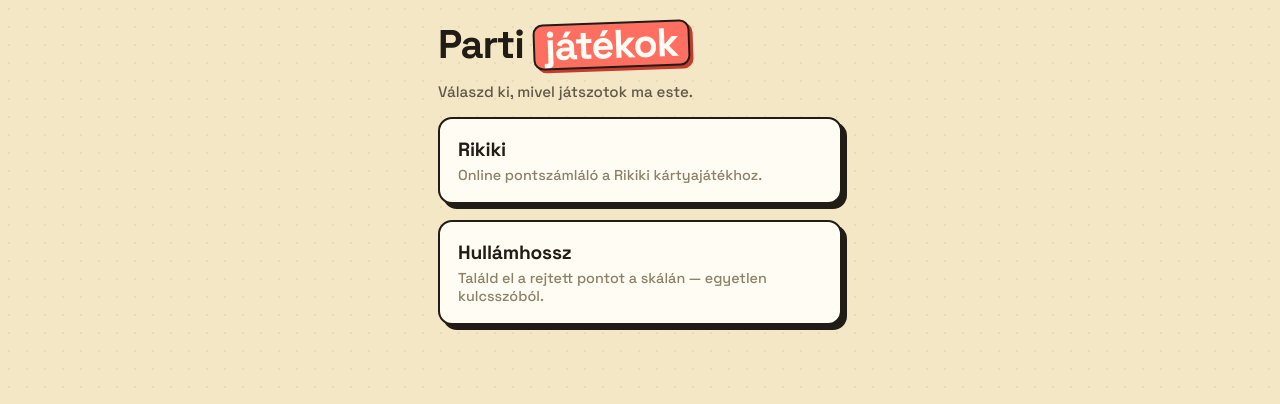
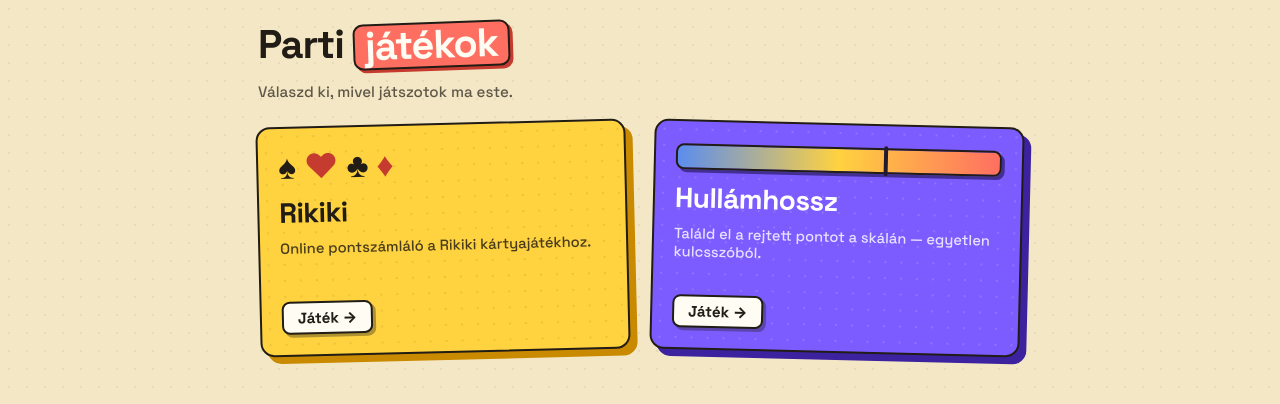
Before and after one commit to csgreg/rikikicounter, a React (Create React App) app: page / in a window 1280 px wide. Shown: the top 404 px of the page. Built offline with nearby package versions, Linux system fonts and the light colour scheme; no server answers.

Commit message:
design update

```diff
--- a/src/index.css
+++ b/src/index.css
@@ -108,36 +108,162 @@ body {
 }
 
 /* ---------- Game picker menu ---------- */
+.menu-page {
+  max-width: 440px;
+}
+@media (min-width: 660px) {
+  .menu-page {
+    max-width: 800px;
+  }
+}
+
+.menu-grid {
+  display: grid;
+  grid-template-columns: 1fr;
+  gap: 20px;
+  margin-top: 6px;
+}
+@media (min-width: 660px) {
+  .menu-grid {
+    grid-template-columns: 1fr 1fr;
+    gap: 24px;
+    align-items: stretch;
+  }
+}
+
 .menu-card {
   display: flex;
-  align-items: center;
-  gap: 16px;
+  flex-direction: column;
+  align-items: stretch;
+  gap: 12px;
+  text-align: left;
   text-decoration: none;
+  min-height: 230px;
+  padding: 22px 20px 20px;
+  border: var(--bw) solid var(--ink);
+  border-radius: var(--radius);
+  position: relative;
+  overflow: hidden;
+  transition: transform 0.12s ease, box-shadow 0.12s ease;
+}
+
+/* decorative pattern overlay */
+.menu-card::after {
+  content: "";
+  position: absolute;
+  inset: 0;
+  background-image: radial-gradient(
+    rgba(33, 28, 21, 0.09) 1.5px,
+    transparent 1.5px
+  );
+  background-size: 16px 16px;
+  pointer-events: none;
+}
+
+.menu-card--rikiki {
+  background: var(--yellow);
   color: var(--ink);
-  transition: transform 0.08s ease, box-shadow 0.08s ease;
+  box-shadow: 7px 7px 0 var(--yellow-dk);
+  transform: rotate(-1.4deg);
 }
+.menu-card--wave {
+  background: #7c5cff;
+  color: #fff;
+  box-shadow: 7px 7px 0 #3d229f;
+  transform: rotate(1.4deg);
+}
+.menu-card--wave::after {
+  background-image: radial-gradient(
+    rgba(255, 255, 255, 0.14) 1.5px,
+    transparent 1.5px
+  );
+}
+
 .menu-card:hover {
-  transform: translate(-2px, -2px);
-  box-shadow: 7px 7px 0 var(--ink);
+  transform: rotate(0deg) translate(-2px, -4px);
+}
+.menu-card--rikiki:hover {
+  box-shadow: 10px 13px 0 var(--yellow-dk);
+}
+.menu-card--wave:hover {
+  box-shadow: 10px 13px 0 #3d229f;
 }
 .menu-card:active {
-  transform: translate(2px, 2px);
-  box-shadow: 2px 2px 0 var(--ink);
+  transform: rotate(0deg) translate(2px, 2px);
 }
-.menu-text {
+.menu-card--rikiki:active {
+  box-shadow: 3px 3px 0 var(--yellow-dk);
+}
+.menu-card--wave:active {
+  box-shadow: 3px 3px 0 #3d229f;
+}
+
+.menu-deco {
+  position: relative;
+  z-index: 1;
+  margin-bottom: 2px;
+}
+.menu-deco--suits {
   display: flex;
-  flex-direction: column;
-  gap: 4px;
+  gap: 8px;
+  font-size: 2.1rem;
+  line-height: 1;
 }
+.menu-deco--suits .s-black {
+  color: var(--ink);
+}
+.menu-deco--suits .s-red {
+  color: var(--coral-dk);
+}
+.menu-deco--wave {
+  height: 26px;
+  border: var(--bw) solid var(--ink);
+  border-radius: 8px;
+  background: linear-gradient(90deg, #5b8def, #ffd23f 50%, #ff6f61);
+  box-shadow: 3px 3px 0 rgba(20, 12, 60, 0.55);
+}
+.menu-needle {
+  position: absolute;
+  top: -4px;
+  bottom: -4px;
+  left: 64%;
+  width: 4px;
+  background: #221a30;
+  border-radius: 2px;
+}
+
 .menu-title {
-  font-size: 1.2rem;
+  position: relative;
+  z-index: 1;
+  font-size: 1.75rem;
   font-weight: 800;
-  letter-spacing: -0.01em;
+  letter-spacing: -0.02em;
+  line-height: 1.05;
 }
 .menu-desc {
-  font-size: 0.9rem;
-  color: var(--muted);
+  position: relative;
+  z-index: 1;
+  font-size: 0.92rem;
   font-weight: 500;
+  opacity: 0.82;
+}
+.menu-cta {
+  position: relative;
+  z-index: 1;
+  margin-top: auto;
+  align-self: flex-start;
+  font-weight: 800;
+  font-size: 0.95rem;
+  padding: 5px 14px;
+  background: var(--panel);
+  color: var(--ink);
+  border: var(--bw) solid var(--ink);
+  border-radius: 8px;
+  box-shadow: 3px 3px 0 rgba(33, 28, 21, 0.35);
+}
+.menu-card:hover .menu-cta {
+  transform: translate(-1px, -1px);
+  box-shadow: 4px 4px 0 rgba(33, 28, 21, 0.4);
 }
 
 /* ---------- Form controls ---------- */
--- a/src/pages/Menu.tsx
+++ b/src/pages/Menu.tsx
@@ -4,7 +4,7 @@ import { useDocumentTitle } from "../hooks/useDocumentTitle";
 export function Menu() {
   useDocumentTitle("Parti játékok – Rikiki & Hullámhossz | therikiki.hu");
   return (
-    <div className="page">
+    <div className="page menu-page">
       <header>
         <h1 className="brand">
           Parti <span>játékok</span>
@@ -12,23 +12,32 @@ export function Menu() {
         <p className="tagline">Válaszd ki, mivel játszotok ma este.</p>
       </header>
 
-      <Link to="/rikiki" className="card menu-card">
-        <span className="menu-text">
+      <div className="menu-grid">
+        <Link to="/rikiki" className="menu-card menu-card--rikiki">
+          <div className="menu-deco menu-deco--suits">
+            <span className="ms s-black">♠</span>
+            <span className="ms s-red">♥</span>
+            <span className="ms s-black">♣</span>
+            <span className="ms s-red">♦</span>
+          </div>
           <span className="menu-title">Rikiki</span>
           <span className="menu-desc">
             Online pontszámláló a Rikiki kártyajátékhoz.
           </span>
-        </span>
-      </Link>
+          <span className="menu-cta">Játék →</span>
+        </Link>
 
-      <Link to="/wave" className="card menu-card">
-        <span className="menu-text">
+        <Link to="/wave" className="menu-card menu-card--wave">
+          <div className="menu-deco menu-deco--wave">
+            <span className="menu-needle" />
+          </div>
           <span className="menu-title">Hullámhossz</span>
           <span className="menu-desc">
             Találd el a rejtett pontot a skálán — egyetlen kulcsszóból.
           </span>
-        </span>
-      </Link>
+          <span className="menu-cta">Játék →</span>
+        </Link>
+      </div>
     </div>
   );
 }
```
